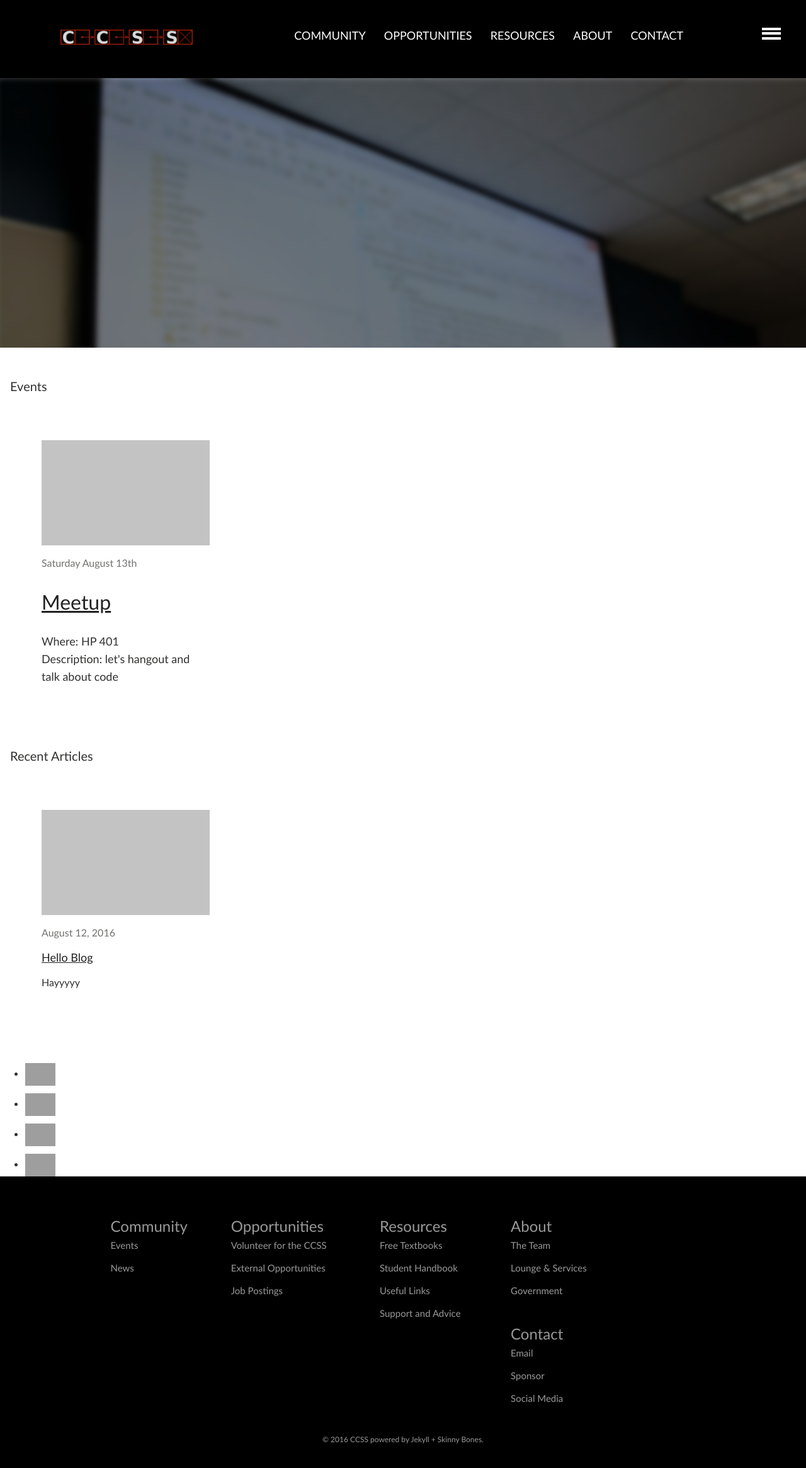
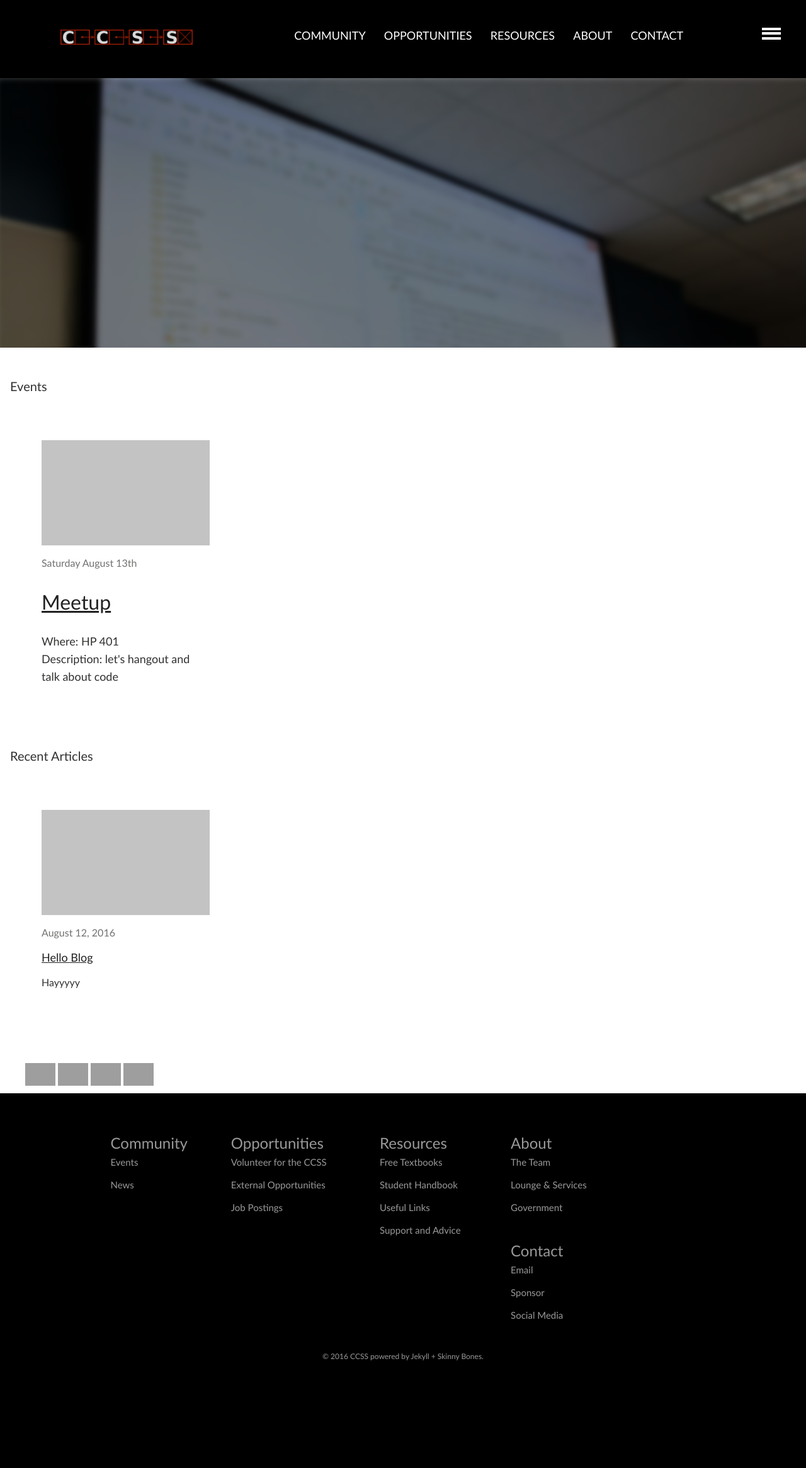
Before and after one commit to brittnylapierre/ccss_web, a Jekyll site: the page built from index.md, in a window 1280 px wide. Shown: the top 2331 px of the page at 63% size. Built offline with Jekyll 4.4.1, drawn with Linux system fonts in a browser that asks for light colours.

Commit message:
Updated _layout.scss

```diff
--- a/_sass/_layout.scss
+++ b/_sass/_layout.scss
@@ -395,8 +395,14 @@
    Site footer
    ========================================================================== */
 .social-media-box{
+	width: 100vw;
 	background-color: white;
-
+    ul {
+    	width: 25%;
+    	li{
+        	display:inline-block;
+        }
+    }
 }
 
 #site-footer {
```
